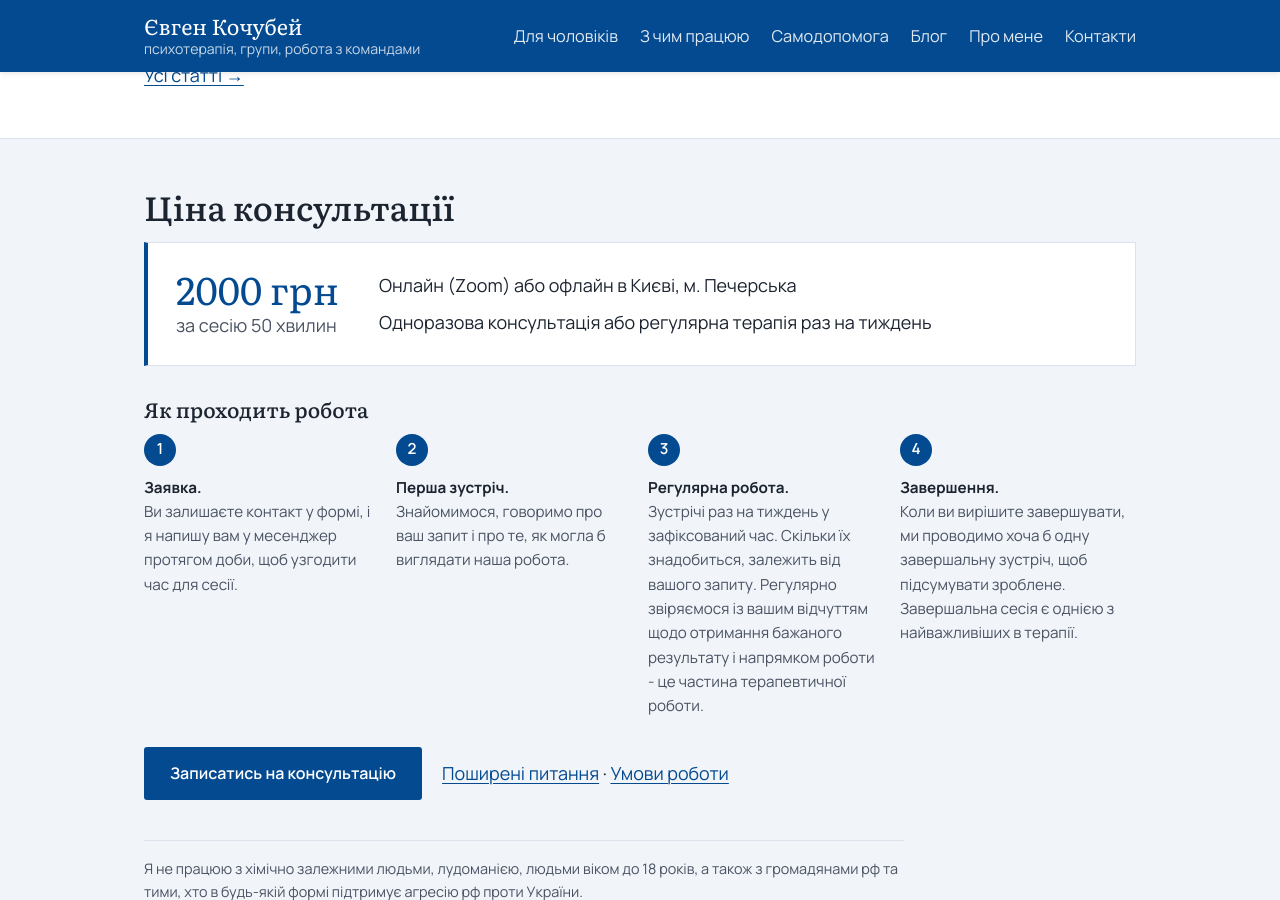
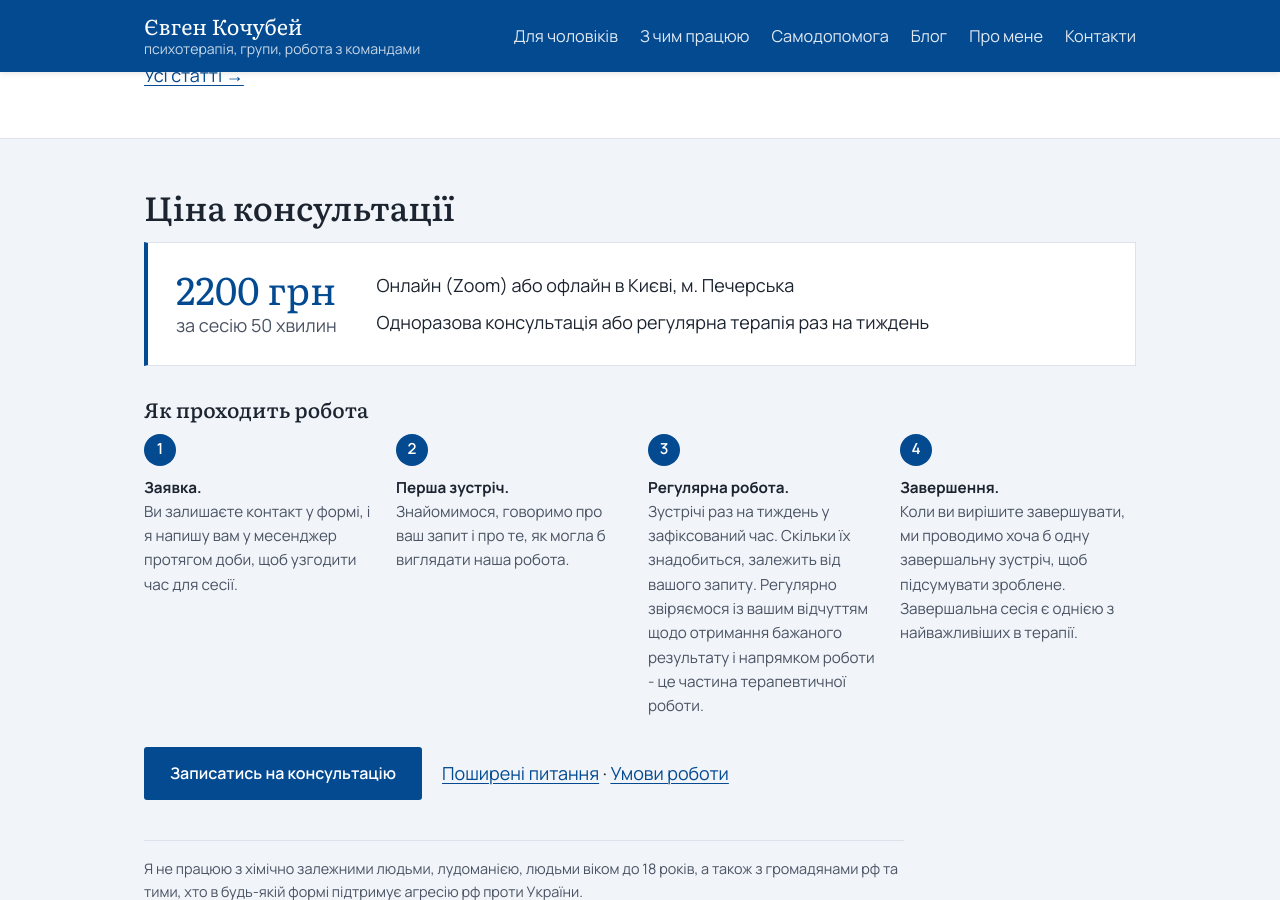
Before and after one commit to cobchik/yevhenkochubei-site, a Jekyll site: the page built from index.md, in a window 1280 px wide and 900 px high, scrolled down 2103 px. Built offline with Jekyll 4.4.1, drawn with Linux system fonts in a browser that asks for light colours.

Commit message:
Ціна консультації 2200 грн
Co-Authored-By: Claude Opus 5.5 <noreply@anthropic.com>

```diff
--- a/_includes/consultation.html
+++ b/_includes/consultation.html
@@ -7,7 +7,7 @@
     <h2>Ціна консультації</h2>
     <div class="price-card">
       <div class="price-main">
-        <span class="price-sum">2000 грн</span>
+        <span class="price-sum">2200 грн</span>
         <span class="price-unit">за сесію 50 хвилин</span>
       </div>
       <ul class="price-details">
--- a/_includes/schema.html
+++ b/_includes/schema.html
@@ -33,7 +33,7 @@
       "description": "Індивідуальна психотерапія онлайн та в Києві: криза, тривога, панічні атаки, депресія, стосунки. Терапевтичні групи. Well-being для команд.",
       "url": "{{ site.url }}/",
       "image": "{{ site.url }}/assets/images/og-image.jpg",
-      "priceRange": "2000 грн",
+      "priceRange": "2200 грн",
       "address": {
         "@type": "PostalAddress",
         "addressLocality": "Київ",
@@ -49,7 +49,7 @@
         "@type": "OfferCatalog",
         "name": "Послуги",
         "itemListElement": [
-          { "@type": "Offer", "itemOffered": { "@type": "Service", "name": "Індивідуальна консультація психолога, 50 хвилин (онлайн або офлайн)" }, "price": "2000", "priceCurrency": "UAH" },
+          { "@type": "Offer", "itemOffered": { "@type": "Service", "name": "Індивідуальна консультація психолога, 50 хвилин (онлайн або офлайн)" }, "price": "2200", "priceCurrency": "UAH" },
           { "@type": "Offer", "itemOffered": { "@type": "Service", "name": "Терапевтичні групи" } },
           { "@type": "Offer", "itemOffered": { "@type": "Service", "name": "Well-being для команд: діагностика і тренінги" } }
         ]
```
Also changed, not shown: kontakty.md (+1 -1 lines).
